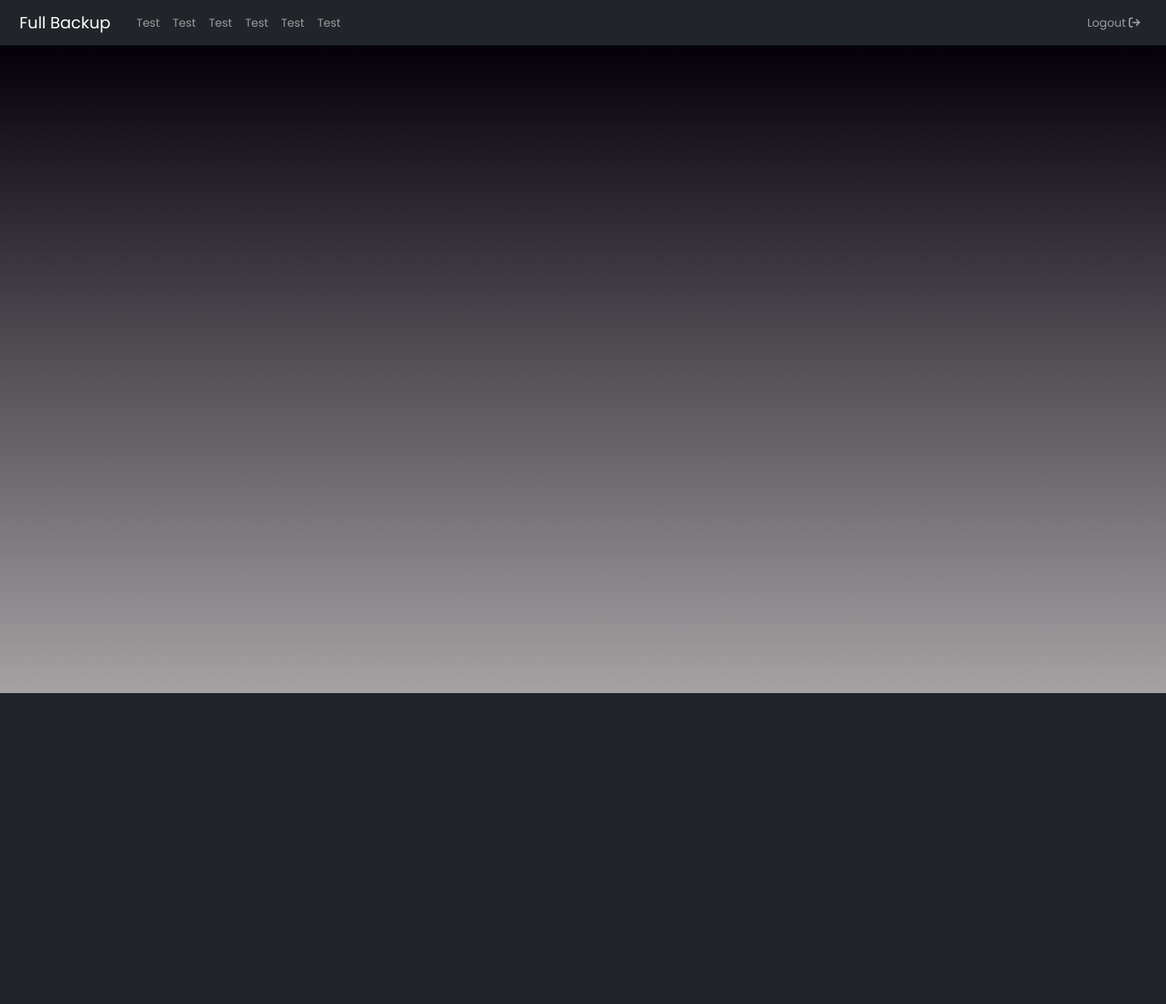
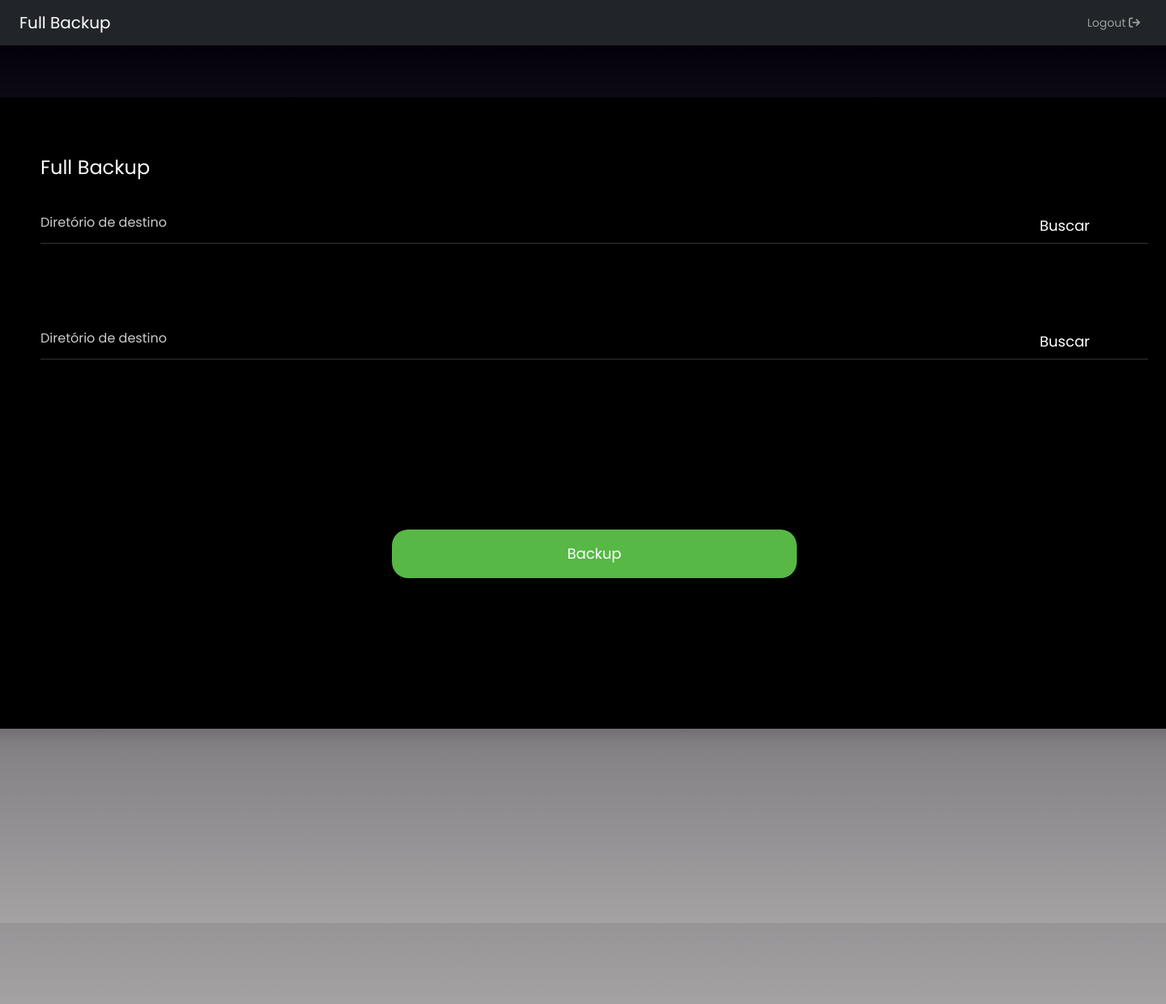
Before and after one commit to ottoguz/full-backup-web, a Django app: page /home/ in a window 1440 px wide; the page is wider, and only the part inside the window is pictured. Shown: that part at 81% size. Before the commit the page ends 856 px from the top of that part, so only its background shows below. Run offline with Django 4.2, Linux system fonts and the light colour scheme; a user stored in the database is signed in; some libraries are stand-ins or nearby versions.

Commit message:
adds route for getting source and destination dirs

```diff
--- a/full_backup_web_app/urls.py
+++ b/full_backup_web_app/urls.py
@@ -1,10 +1,12 @@
 from django.urls import path
 
-from full_backup_web_app.views import auth_login, home, signup, auth_logout
+from full_backup_web_app.views import auth_login, home, signup, auth_logout, source_dir_func, dest_dir_func
 
 urlpatterns = [
     path("", auth_login, name="login"),
     path("signup/", signup, name="signup"),
     path("home/", home, name="home"),
+    path("home/source/", source_dir_func, name="source"),
+    path("home/destination/", dest_dir_func, name="destination"),
     path("logout/", auth_logout, name="logout"),
 ]
--- a/full_backup_web_app/views.py
+++ b/full_backup_web_app/views.py
@@ -1,3 +1,4 @@
+from django.http import JsonResponse
 from django.shortcuts import render, redirect, get_object_or_404
 # from .models import Customers, Products, Suppliers, Entry_notes
 # from .forms import CustomerForm, ProductsForm, SuppliersForm, Entry_notesForm
@@ -7,6 +8,16 @@ from django.contrib.auth.models import User
 from django.contrib.auth import authenticate, login, logout
 from django.contrib.auth.decorators import login_required
 from django.core.paginator import Paginator
+
+import subprocess
+import time
+import platform
+import os
+
+# Library for the GUI
+from tkinter import *
+from tkinter import filedialog
+
 
 # Create your views here.
 
@@ -18,10 +29,10 @@ def auth_login(request):
         user = authenticate(request, username=username, password=password)
         if user is not None:
             login(request, user)
-            messages.success(request, f"Welcome to Stock Control: {username}")
+            messages.success(request, f"Bem vindo ao Full Backup, {username.capitalize()}")
             return redirect("home")
         else:
-            messages.error(request, "Username or password incorrect")
+            messages.error(request, "Nome de usuário ou senha incorretos!")
     return render(request, "auth/login.html")
 
 # View for the home page after login (to be developed)
@@ -29,14 +40,14 @@ def home(request):
     if request.user.is_authenticated:
         return render(request, "auth/home.html")
     else:
-        messages.error(request, "You must be logged in to grant access to Stock Control")
+        messages.error(request, "Você deve estar logado para obter acesso ao Full Backup!")
         return redirect("login")
 
 # Logout function
 @login_required
 def auth_logout(request):
     logout(request)
-    messages.info(request, "You have logged out successfully")
+    messages.info(request, "Logout bem-sucedido")
     return redirect("login")
 
 #View for the signup template
@@ -47,12 +58,30 @@ def signup(request):
         password = request.POST.get("password")
         confpass = request.POST.get("confpass")
         if password != confpass:
-            messages.error(request, "Your password and confirmation do not match")
+            messages.error(request, "Sua senha e confirmação não conferem!")
         else:
             my_user = User.objects.create_user(username, email, password)
             my_user.save()
             my_user.clean_fields()
-            messages.success(request, f"User: {my_user.username} successfully created")
+            messages.success(request, f"Usuário: {my_user.username} criado com êxito!")
             # send_email(username, email)
             return redirect("login")
     return render(request, "auth/signup.html")
+
+
+# This function acknowledges which OS the program is running on
+def select_os():
+    os = platform.system()
+    return os
+
+def source_dir_func(response):
+    source_dir = filedialog.askdirectory()
+    #source_dir = os.getcwd()
+    return JsonResponse({'source': source_dir})
+
+
+
+def dest_dir_func(response):
+    dest_dir = filedialog.askdirectory()
+    #dest_dir = os.getcwd()
+    return JsonResponse({'destination': dest_dir})
--- a/static/css/main.css
+++ b/static/css/main.css
@@ -38,6 +38,7 @@
   width: -moz-calc((100% - 60px) / 2);
   width: calc((100% - 60px) / 2);
 }
+
 
 @media (max-width: 767px) {
   .col-2 {
@@ -317,6 +318,7 @@ input[type="date" i] {
 input {
   outline: none;
   margin: 0;
+  margin-right: 20px;
   border: none;
   -webkit-box-shadow: none;
   -moz-box-shadow: none;
@@ -493,15 +495,20 @@ input {
   -webkit-box-shadow: 0px 8px 20px 0px rgb(0 0 0 / 15%);
   -moz-box-shadow: 0px 8px 20px 0px rgba(0, 0, 0, 0.15);
   box-shadow: 0px 8px 20px 0px rgb(0 0 0 / 15%);
-  width: 85%;
+  width: 90%;
   display: table;
   bottom: 140px;
   right: 346px;
+  padding-top: 15px;
 }
 
 .card-3 .card-heading {
-  background: url("../images/bg-heading-03.jpg") top left/cover no-repeat;
+  background: url("../images/logo.png") top left/cover no-repeat;
   display: table-cell;
+  width: 50%;
+}
+
+.card-heading {
   width: 50%;
 }
 
--- a/templates/auth/home.html
+++ b/templates/auth/home.html
@@ -3,5 +3,36 @@
 {% block title %}Stock Control - Home{% endblock title %}
 
 {% block content %}
+<div class="page-wrapper bg-gra-01 p-t-180 p-b-100 font-poppins">
+<div class="wrapper wrapper--w780">
+    <div class="mt-4 card card-3" style="width: 1500px; height: 780px;">
+        <!-- <div class="card-heading"></div> -->
+        <div class="card-body">
+            <h2 class="title">Full Backup</h2>
+            <!-- <form method="POST"> -->
+                {%  csrf_token %}
+                <!--username field-->
+                <div style="flex-direction: row;" class="input-group d-flex flex-row">
+                    <input style="width: 1000px; position: absolute;" class="input--style-3 source" type="text" placeholder="Diretório de destino" name="source">
+                    <button style="margin-left: 1200px;" class="btn btn--pill" onclick="source()">Buscar</button>
+                </div>
+                <!--password field-->
+                <div style="flex-direction: row; margin-top: 100px;" class="input-group d-flex flex-row">
+                    <input style="width: 1000px; position: absolute;" class="input--style-3 destination" type="text" placeholder="Diretório de destino" name="destination">
+                    <button style="margin-left: 1200px;" class="btn btn--pill" onclick="{ destination() }">Buscar</button>
+                </div>
 
+
+                <div style="margin-top: 200px;" class="text-center p-t-10">
+                    <!--login button-->
+                    <button style="width: 500px; height: 60px;" class="mb-5 btn btn--pill btn--green" type="submit">Backup</button><br>
+                    <!--Link to the sign up page-->
+                    <!-- <a class="text-center" href="{% url 'signup' %}">Create an account</a> -->
+                </div>
+
+            <!-- </form> -->
+        </div>
+    </div>
+</div>
+</div>
 {% endblock content %}
--- a/templates/base.html
+++ b/templates/base.html
@@ -32,7 +32,7 @@
             <a class="mx-4 navbar-brand text-white" href="{% url 'home'%}">Full Backup</a>
             {% if user.is_authenticated %}
             <!--Navbar left-->
-            <ul class="navbar-nav">
+            <!-- <ul class="navbar-nav">
                 <li class="nav-item">
                     <a class="nav-link" href="{}">Test</a>
                 </li>
@@ -56,7 +56,7 @@
                 <li class="nav-item">
                     <a class="nav-link" href="{}">Test</a>
                 </li>
-            </ul>
+            </ul> -->
 
              <!--Navbar right-->
              <ul class="navbar-nav ms-auto mx-4">
@@ -67,7 +67,7 @@
             {% endif %}
         </nav>
         <!--Disappearing notifications at the top of the page-->
-        <div style="margin-left: 100px;" class="mt-2 z-3 position-absolute container timer">
+        <div style="margin-left: 300px;" class="mt-2 z-3 position-absolute container timer">
             {% if messages %}
                 {% for message in messages %}
                     <p {% if message.tags %} class="opacity-75 text-center alert alert-{{ message.tags }}"{% endif %}>{{message}}</p>
@@ -117,7 +117,30 @@
             }
         }
 
-        document.querySelector('.company').style.width = '200px';
+        function source() {
+            var xhr = new XMLHttpRequest();
+            xhr.onreadystatechange = function() {
+                if (xhr.readyState === 4 && xhr.status === 200) {
+                var response = JSON.parse(xhr.response);
+                document.querySelector('.source').value = response.source;
+            }
+        };
+        xhr.open('GET', '{% url "source" %}', true);
+        xhr.send();
+        }
+
+        function destination() {
+            var xhr = new XMLHttpRequest();
+            xhr.onreadystatechange = function() {
+                if (xhr.readyState === 4 && xhr.status === 200) {
+                var response = JSON.parse(xhr.response);
+                console.log('foi' + response.destination);
+                document.querySelector('.destination').value = response.destination;
+            }
+        };
+        xhr.open('GET', '{% url "destination" %}', true);
+        xhr.send();
+        }
     </script>
 
     <!--Fontawesome icons-->
```
Also changed, not shown: templates/auth/login.html (+4 -4 lines), db.sqlite3, static/images/bg-heading-03.jpg (deleted), static/images/logo.png (added), 1 other file.
